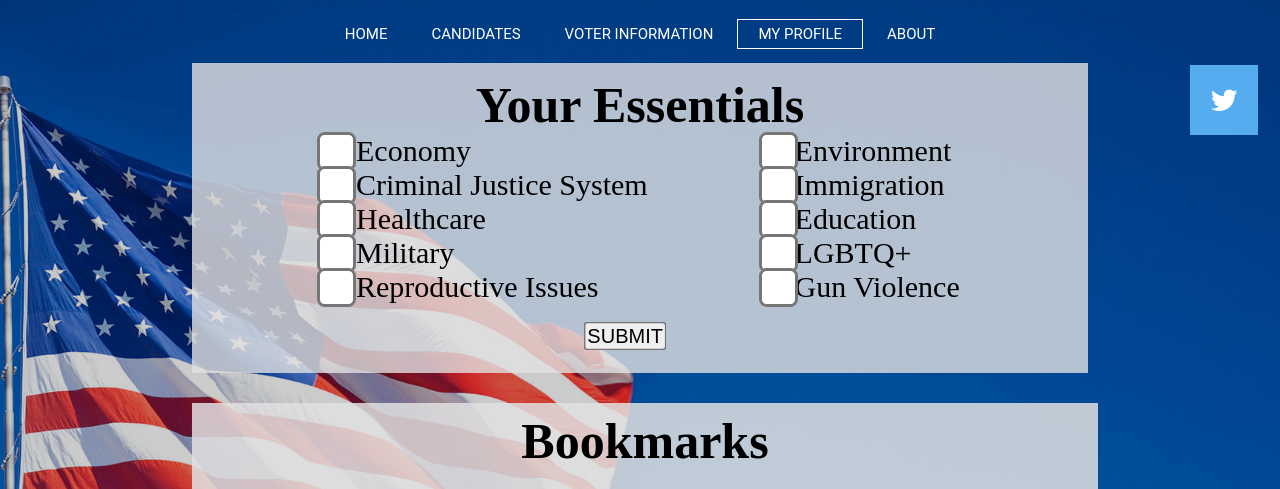
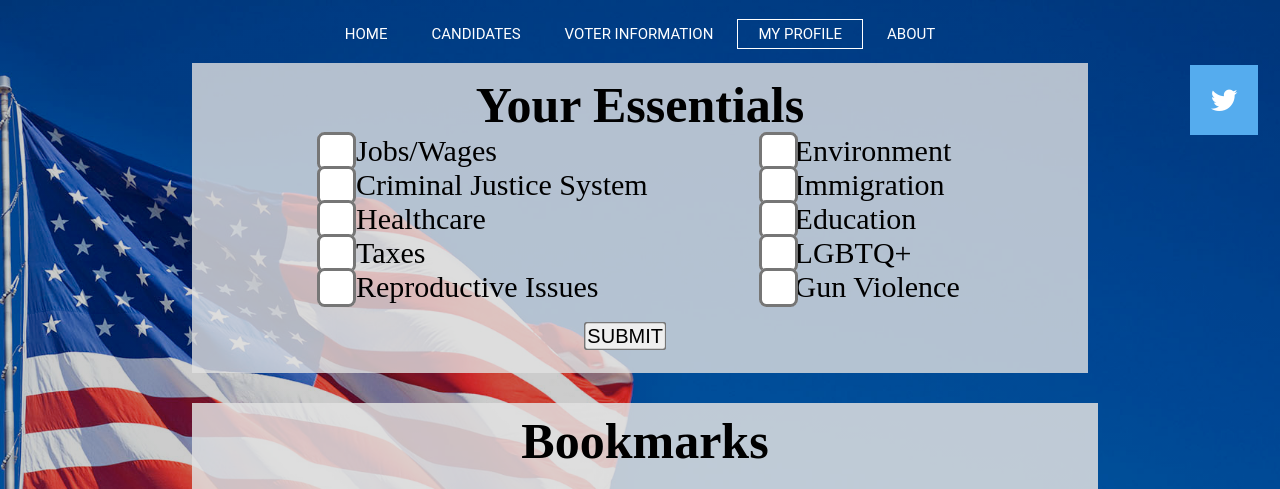
Before and after one commit to anaashrafi/election-essentials, a PHP site: page /user_profile.php in a window 1280 px wide. Shown: the top 489 px of the page. Run offline with PHP 8.4, Linux system fonts and the light colour scheme; the visitor is signed in with stand-in values (Sample User, id 1); data that the repository does not hold is empty; a stand-in replaces the project's code that opens the database connection; some libraries are stand-ins or nearby versions.

Commit message:
Changing economy and military essentials to jobs/wages and taxes

```diff
--- a/candidate_profile.php
+++ b/candidate_profile.php
@@ -60,10 +60,10 @@
         <br>
         <div style='display: inline-block; text-align:left;'>
           <p>
-            Economy: Leans " .$all[0]['Economy']."<br>
+            Jobs/Wages: Leans " .$all[0]['Jobs_Wages']."<br>
+            Taxes: Leans " .$all[0]['Taxes']."<br>
             Criminal Justice System: Leans " .$all[0]['Criminal_Justice_System']."<br>
             Healthcare: Leans ".$all[0]['Healthcare']."<br>
-            Military: Leans ".$all[0]['Military']."<br>
             Reproductive Issues: Leans " .$all[0]['Reproductive_Issues']."<br>
             Environment: Leans " .$all[0]['Environment']."<br>
             Immigration: Leans " .$all[0]['Immigration']."<br>
--- a/user_profile.php
+++ b/user_profile.php
@@ -13,25 +13,25 @@
         <script>
             $(document).ready(function(){
         $("#submit").click(function(){
-            var economy = $("#economy").prop("checked");
+            var jobs = $("#jobs").prop("checked");
             var environment = $("#environment").prop("checked");
             var cjs = $("#cjs").prop("checked");
             var immigration = $("#immigration").prop("checked");
             var healthcare = $("#healthcare").prop("checked");
             var education = $("#education").prop("checked");
-            var military = $("#military").prop("checked");
+            var taxes = $("#taxes").prop("checked");
             var lgbtq = $("#lgbtq").prop("checked");
             var reproductive_issues = $("#reproductive_issues").prop("checked");
             var gun_violence = $("#gun_violence").prop("checked");
 
             var preference_send = 'preference_send.php';
-            $.post(preference_send, {economy: economy,
+            $.post(preference_send, {jobs: jobs,
             environment: environment,
             cjs: cjs,
             immigration: immigration,
             healthcare: healthcare,
             education: education,
-            military: military,
+            taxes: taxes,
             lgbtq: lgbtq,
             reproductive_issues: reproductive_issues,
             gun_violence: gun_violence}, function (response) {
@@ -71,8 +71,8 @@
       $statement->execute();
       $data = $statement->fetchAll();
 
-      $economy= $data[0]['Economy'];
-      $military = $data[0]['Military'];
+      $jobs = $data[0]['Jobs_Wages'];
+      $taxes = $data[0]['Taxes'];
       $cjs = $data[0]['Criminal_Justice_System'];
       $healthcare = $data[0]['Healthcare'];
       $reproductive_issues = $data[0]['Reproductive_Issues'];
@@ -99,8 +99,8 @@
         <div id='essentialsForeground'>
             <h2 class='title'> Your Essentials </h2>
                 <div class="checkBoxWrapper" style="grid-row-start:2;grid-column-start:2;">
-              <input id = "economy" class="checkBox" type="checkbox" <?php if($economy){echo "checked";}?>>
-              <p class="checkBoxChoices"style="grid-column-start:2;"> Economy
+              <input id = "jobs" class="checkBox" type="checkbox" <?php if($jobs){echo "checked";}?>>
+              <p class="checkBoxChoices"style="grid-column-start:2;"> Jobs/Wages
 </p>
             </div>
 
@@ -137,8 +137,8 @@
             </div>
 
         <div class="checkBoxWrapper" style="grid-row-start:5;grid-column-start:2;">
-              <input id = "military" class="checkBox" type="checkbox" <?php if($military){echo "checked";}?>>
-              <p class="checkBoxChoices"style="grid-column-start:2;"> Military
+              <input id = "taxes" class="checkBox" type="checkbox" <?php if($taxes){echo "checked";}?>>
+              <p class="checkBoxChoices"style="grid-column-start:2;"> Taxes
 </p>
             </div>
 
```
Also changed, not shown: main_static.php (+8 -8 lines), threads.php (+6 -6 lines).
